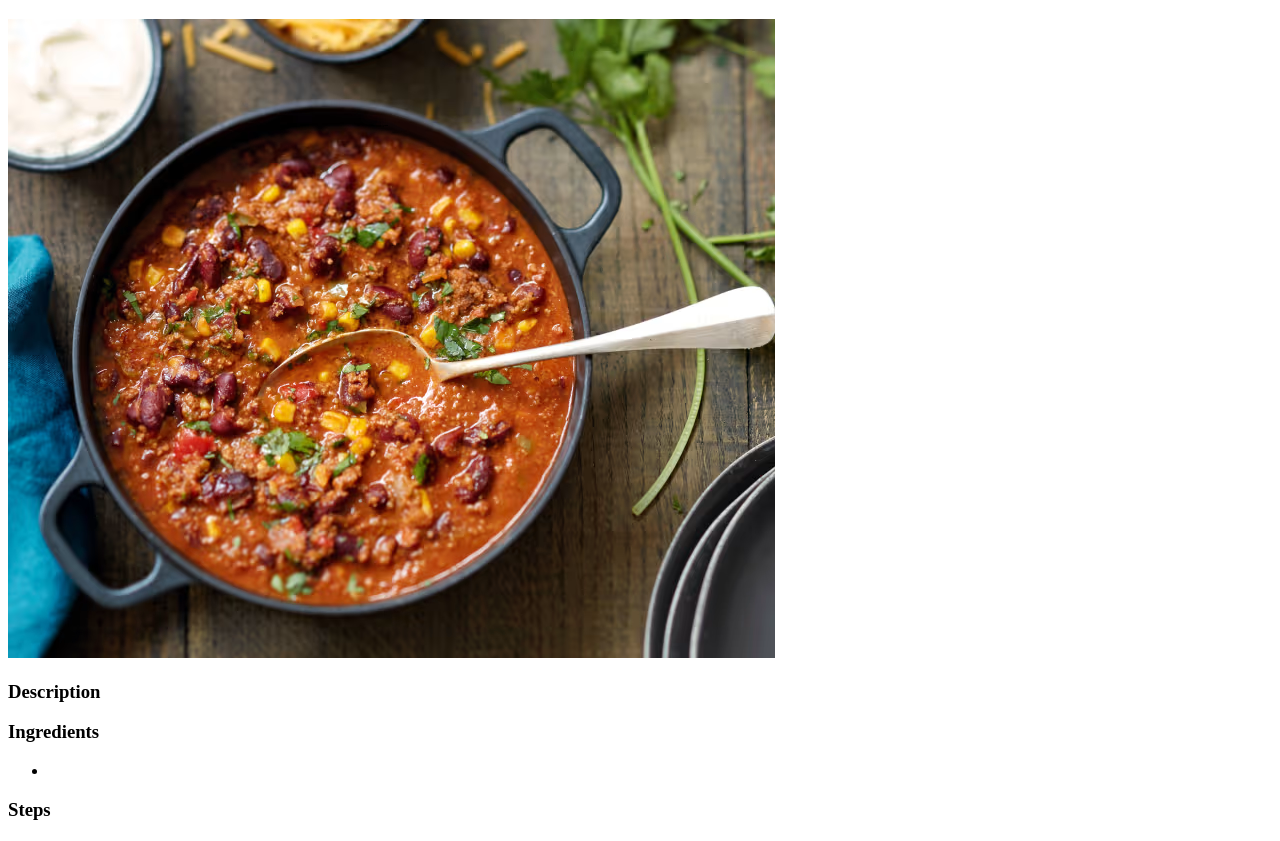
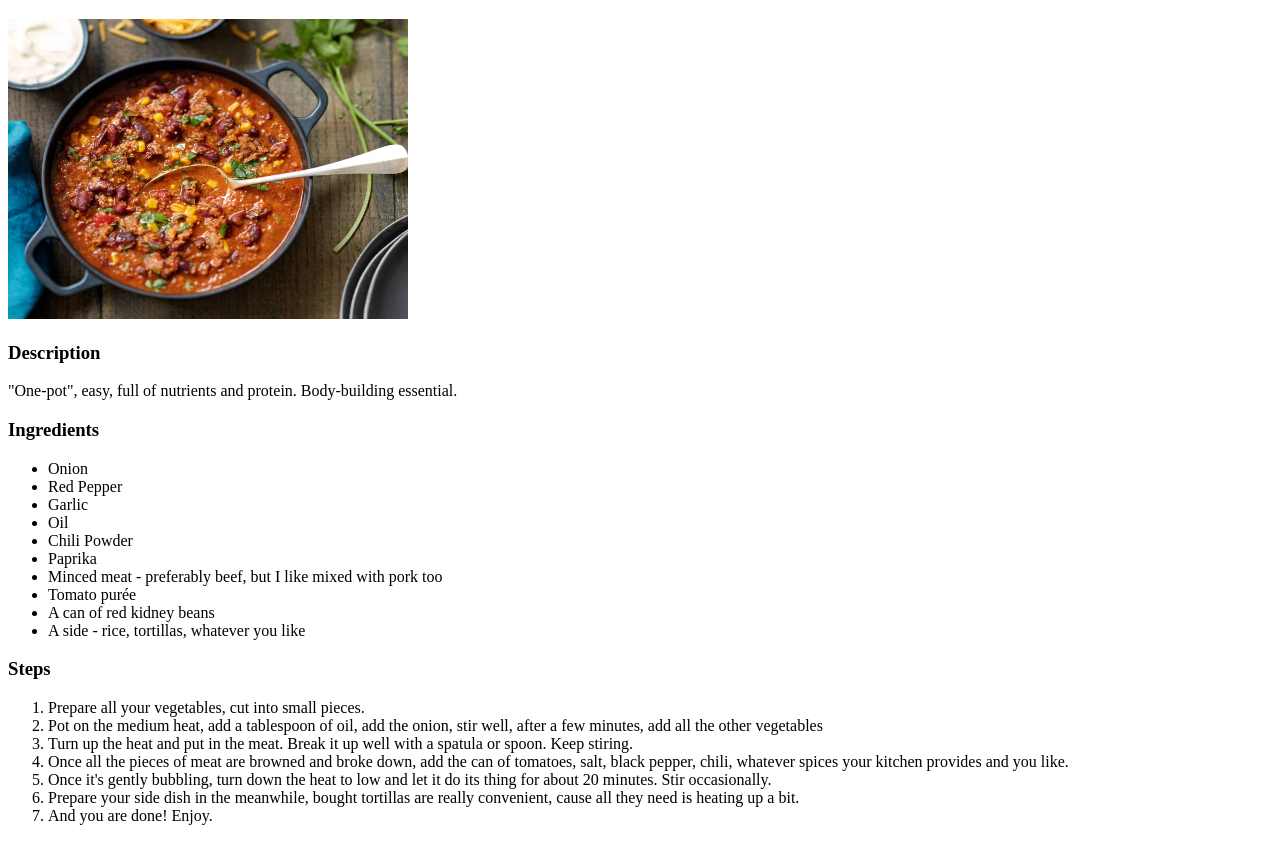
Before and after one commit to dannygallows/odin-recipes, a plain HTML site: page recipes/chili.html in a window 1280 px wide. Shown: the part 61-902 px from the top of the page. Drawn offline with Linux system fonts and the light colour scheme.

Commit message:
Add carbonara.html and chili.html, correct some pieces of text.

```diff
--- a/recipes/chili.html
+++ b/recipes/chili.html
@@ -7,21 +7,36 @@
 </head>
 <body>
     <h1>Chili Con Carne</h1>
-    <img src="../images/chili_con_carne.avif">
+    <img src="../images/chili_con_carne.avif" width="400" height="300">
 
     <h3>Description</h3>
 
-    <p></p>
+    <p>"One-pot", easy, full of nutrients and protein. Body-building essential. </p>
 
     <h3>Ingredients</h3>
 
     <ul>
-        <li></li>
+        <li>Onion</li>
+        <li>Red Pepper</li>
+        <li>Garlic</li>
+        <li>Oil</li>
+        <li>Chili Powder</li>
+        <li>Paprika</li>
+        <li>Minced meat - preferably beef, but I like mixed with pork too</li>
+        <li>Tomato purée</li>
+        <li>A can of red kidney beans</li>
+        <li>A side - rice, tortillas, whatever you like</li>
     </ul>
 
     <h3>Steps</h3>
     <ol>
-
+        <li>Prepare all your vegetables, cut into small pieces.</li>
+        <li>Pot on the medium heat, add a tablespoon of oil, add the onion, stir well, after a few minutes, add all the other vegetables</li>
+        <li>Turn up the heat and put in the meat. Break it up well with a spatula or spoon. Keep stiring.</li>
+        <li>Once all the pieces of meat are browned and broke down, add the can of tomatoes, salt, black pepper, chili, whatever spices your kitchen provides and you like.</li>
+        <li>Once it's gently bubbling, turn down the heat to low and let it do its thing for about 20 minutes. Stir occasionally.</li>
+        <li>Prepare your side dish in the meanwhile, bought tortillas are really convenient, cause all they need is heating up a bit.</li>
+        <li>And you are done! Enjoy.</li>
     </ol>
 
 </body>
```
Also changed, not shown: index.html (+1 -1 lines), recipes/carbonara.html (+13 -3 lines).
